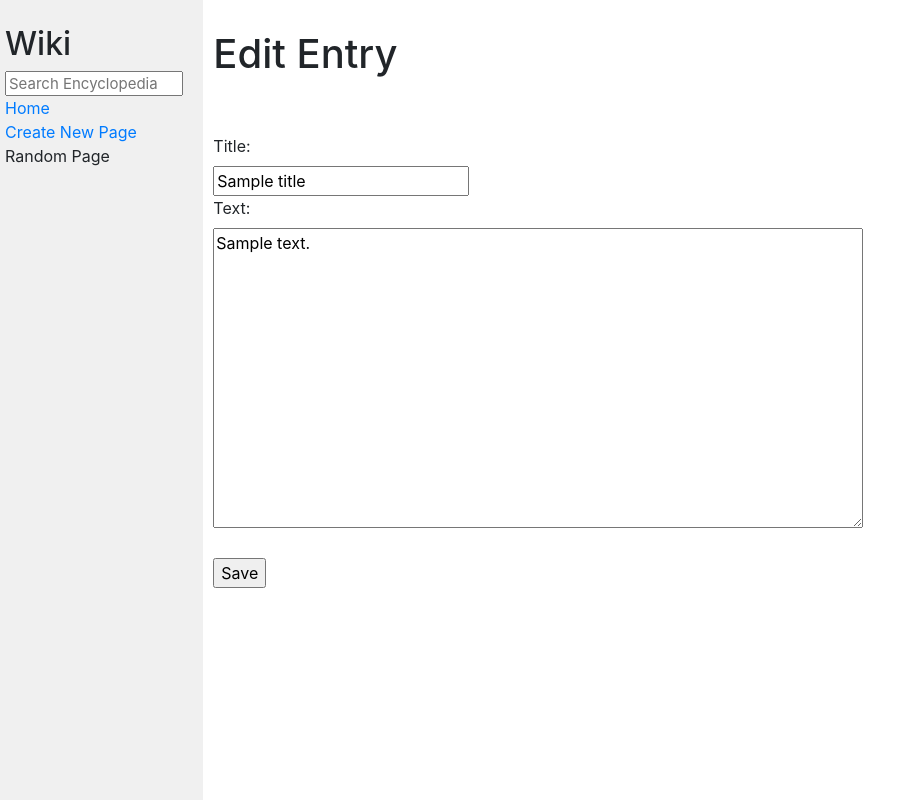
After one commit to avi-singh-19/Wiki, a Django app: template encyclopedia/templates/encyclopedia/edit.html in a window 1280 px wide. The commit adds this page. Shown: the whole page, without its empty margins (0-921 px from the left). Run offline with Django 3.2, Linux system fonts and the light colour scheme; the template is opened without the code that fills it: most values are stand-ins (such as "Sample title", 1, 10 or a date in 2020); some libraries are stand-ins or nearby versions.

Commit message:
edit and save functionality added

```diff
--- a/encyclopedia/templates/encyclopedia/create.html
+++ b/encyclopedia/templates/encyclopedia/create.html
@@ -1,7 +1,7 @@
 {% extends "encyclopedia/layout.html" %}
 
 {% block title %}
-    Encyclopedia
+    Encyclopedia - Create
 {% endblock %}
 
 {% block body %}
--- /dev/null
+++ b/encyclopedia/templates/encyclopedia/edit.html
@@ -0,0 +1,25 @@
+{% extends "encyclopedia/layout.html" %}
+
+{% block title %}
+    Encyclopedia - Edit
+{% endblock %}
+
+{% block body %}
+    <h1>Edit Entry</h1>
+    {{ message }}
+    <br><br>
+
+    <form action="{% url 'save_changes' %}" method="POST">
+        {% csrf_token %}
+
+        <label for="title">Title:</label><br>
+        <input type="text" id="title" name="title" value="{{ title }}"><br>
+
+        <label for="entry_text">Text:</label><br>
+        <textarea id="text" name="text" style="height:300px;width:650px">{{ content }}</textarea>
+        <br><br>
+
+        <input type="submit" value="Save">
+    </form>
+
+{% endblock %}
--- a/encyclopedia/templates/encyclopedia/entry.html
+++ b/encyclopedia/templates/encyclopedia/entry.html
@@ -7,4 +7,10 @@
 {% block body %}
     {{ content | safe}}
 
+    <form action="{% url 'edit' %}" method="POST">
+        {% csrf_token %}
+        <input type="hidden" name="title" value="{{ title }}">
+        <input type="submit" value="Edit">
+    </form>
+
 {% endblock %}
--- a/encyclopedia/urls.py
+++ b/encyclopedia/urls.py
@@ -6,5 +6,7 @@ urlpatterns = [
     path("", views.index, name="index"),
     path('wiki/<str:title>', views.entry, name='title'),
     path('search', views.search, name='search'),
-    path('create', views.create, name='create')
+    path('create', views.create, name='create'),
+    path('edit', views.edit, name='edit'),
+    path('save_changes', views.save_changes, name='save_changes')
 ]
```
Also changed, not shown: encyclopedia/views.py (+22 -0 lines).
